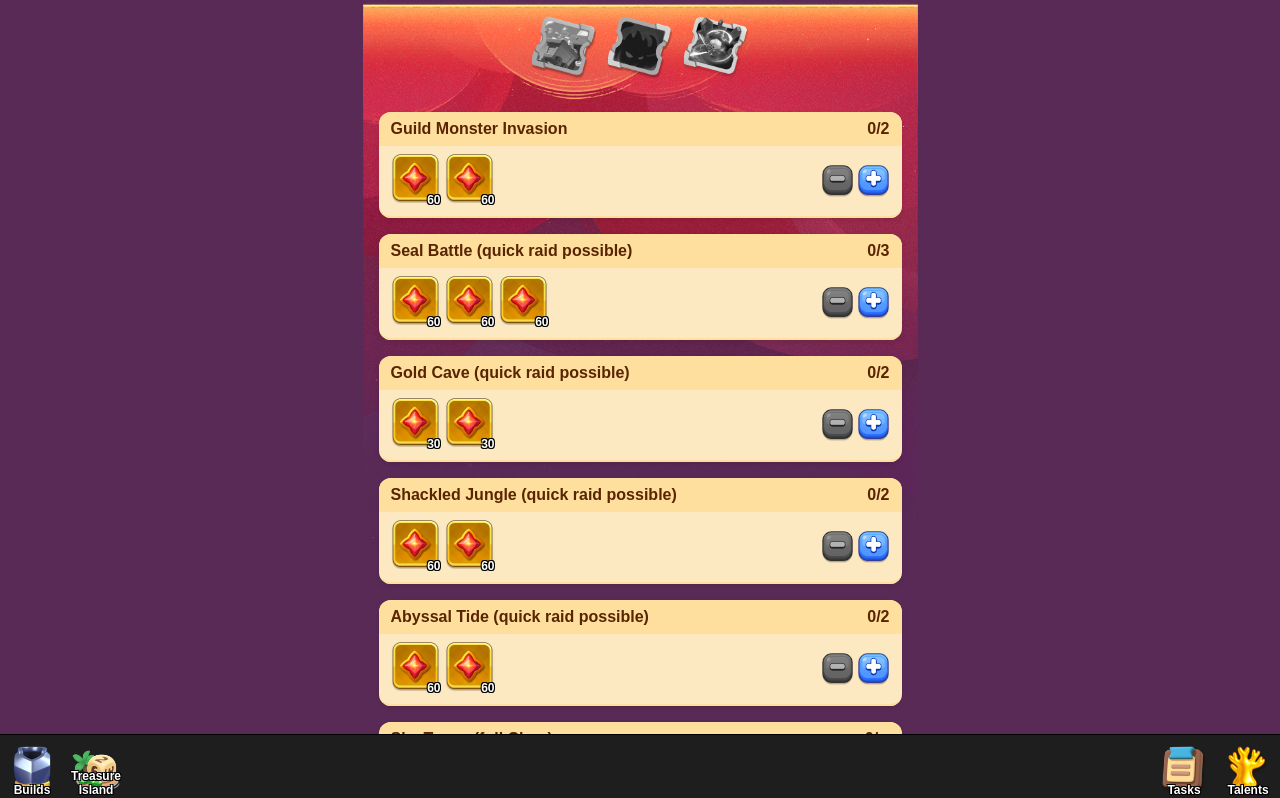
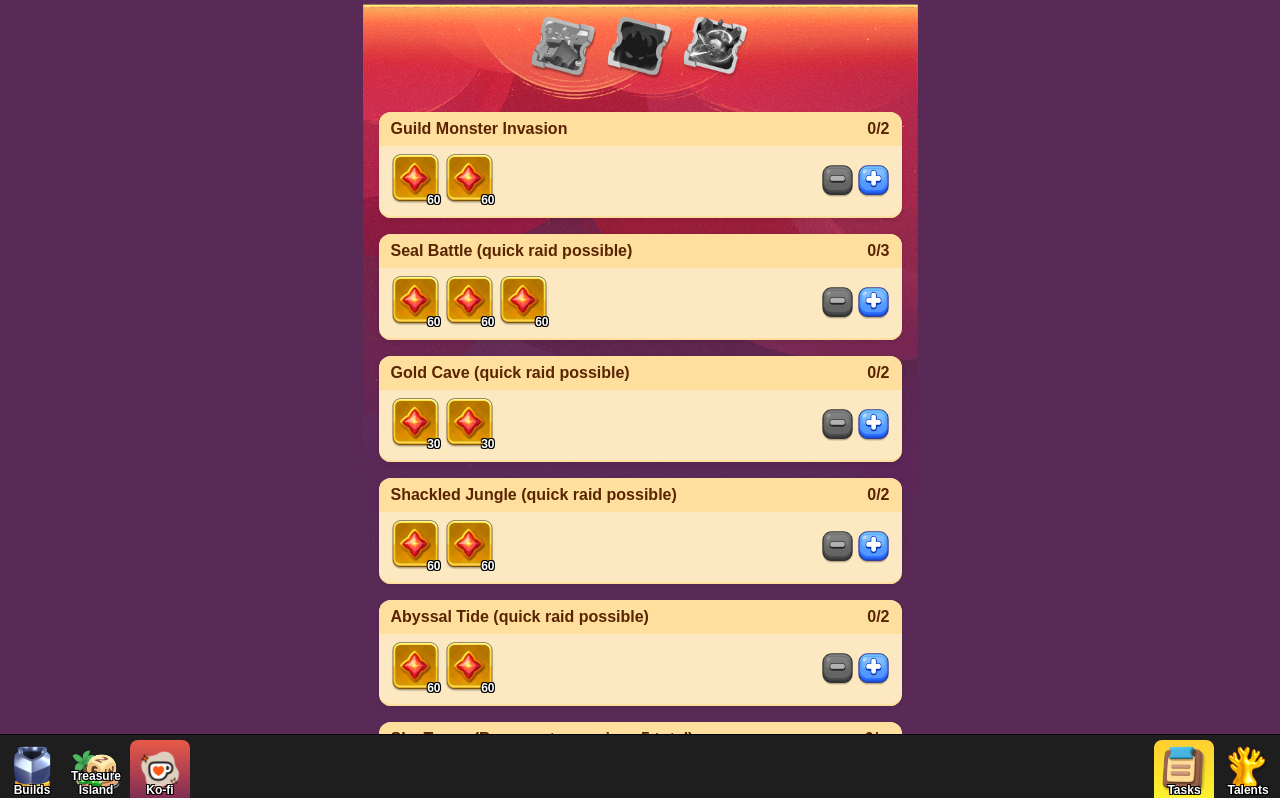
Before and after one commit to Axsag/archero2Expeditions, an Angular app: page / in a window 1280 px wide. Shown: the top 798 px of the page. Built offline with nearby package versions, Linux system fonts and the light colour scheme; a web font is replaced by a local one.

Commit message:
Nav tweaks

```diff
--- a/src/app/bottom-navbar/bottom-navbar.component.html
+++ b/src/app/bottom-navbar/bottom-navbar.component.html
@@ -2,7 +2,7 @@
   <div class="nav-left">
     <ng-container *ngFor="let item of leftNavItems">
       <ng-container *ngIf="item.external; else internalLinkLeft">
-        <a class="nav-item" [href]="item.path" target="_blank" rel="noopener">
+        <a [id]="item.key" class="nav-item" [href]="item.path" target="_blank" rel="noopener">
           <img [src]="item.icon" alt="{{ item.label }}" class="icon" />
           <div class="label" [innerHTML]="formatLabel(item.label)"></div>
         </a>
--- a/src/app/bottom-navbar/bottom-navbar.component.scss
+++ b/src/app/bottom-navbar/bottom-navbar.component.scss
@@ -49,6 +49,11 @@
 
 .nav-item.active {
   .icon {
-    background: linear-gradient(180deg, #ffd240 0%, #fdf32d 100%);
+    background: linear-gradient(180deg, #ffce30 0%, #fdf32d 100%);
   }
 }
+.nav-item#kofi {
+  .icon {
+    background: linear-gradient(180deg, #e95948 0%, #7d2b54 100%);
+  }
+}
--- a/src/app/bottom-navbar/bottom-navbar.component.ts
+++ b/src/app/bottom-navbar/bottom-navbar.component.ts
@@ -15,6 +15,7 @@ export class BottomNavbarComponent {
   navItems = [
     { key: 'builds', icon: 'assets/MainPage_2.png', label: 'Builds', path: 'https://axsag.github.io/archero2Builds/', external: true, align: 'left' },
     { key: 'treasure', icon: 'assets/Icon_Monopoly.png', label: 'Treasure\nIsland', path: 'https://ksun4176.github.io/archero2-island-treasure-hunt/', external: true, align: 'left' },
+    { key: 'kofi', icon: 'assets/tip-kofi-alt.gif', label: 'Ko-fi', path: 'https://ko-fi.com/W7W41B9W0J', external: true, align: 'left' },
     { key: 'tasks', icon: 'assets/Icon_TaskCenter.png', label: 'Tasks', path: '/tasks', external: false, align: 'right' },
     { key: 'talents', icon: 'assets/icon_tianfushu.png', label: 'Talents', path: '/talents', external: false, align: 'right' },
   ];
@@ -30,6 +31,8 @@ export class BottomNavbarComponent {
   @Input() selectedKey = '';
 
   isActive(path: string): boolean {
+    if (this.router.url === '/' && path === '/tasks')
+      return true;
     return this.router.url === path;
   }
   formatLabel(label: string): string {
--- a/src/app/task-list/task-list.component.html
+++ b/src/app/task-list/task-list.component.html
@@ -105,5 +105,4 @@
     <img src="assets/btn_shuaxin.png" alt="Reset" class="reset-icon" />
   </button>
 </div>
-
 <bottom-navbar></bottom-navbar>
--- a/src/app/task-list/task-list.component.ts
+++ b/src/app/task-list/task-list.component.ts
@@ -24,7 +24,7 @@ export interface Task {
 })
 export class TaskListComponent {
 
-  localStorageItem = 'tasksitem46846';
+  localStorageItem = 'tasksitem4651586';
 
   privileges = {
     cave: false,
@@ -75,7 +75,7 @@ export class TaskListComponent {
     },
     {
       id: 'sky-tower',
-      description: 'Sky Tower (full Clear)',
+      description: 'Sky Tower (Bosses stages gives 5 total)',
       rewardPerStep: 25,
       type: 'infinite',
       currentCount: 0
```
Also changed, not shown: src/assets/tip-kofi-alt.gif (added).
